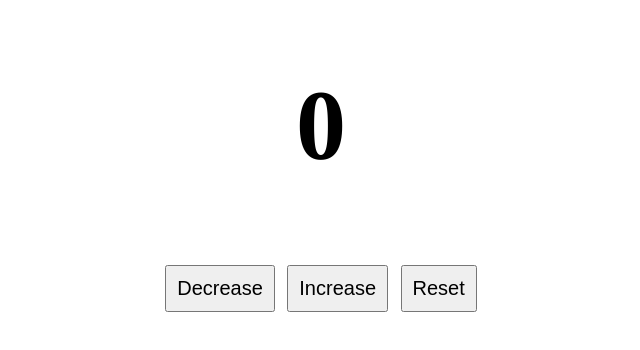
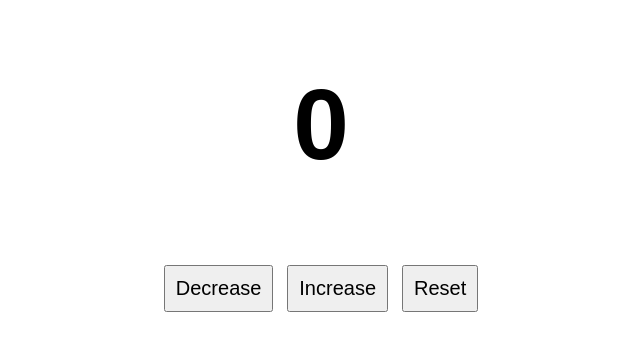
Before and after one commit to SahinShazi/JavaScript-Projects, a plain HTML site: page Projects /Counter logic/index.html in a window 1280 px wide. Shown: the full height of the page, 319-959 px from the left. Drawn offline with Linux system fonts and the light colour scheme.

Commit message:
update style.css

```diff
--- a/Projects /Counter logic/style.css
+++ b/Projects /Counter logic/style.css
@@ -1,5 +1,7 @@
 *{
   user-select: none;
+  font-family: sans-serif;
+  color: black;
 }
 body {
   text-align: center;
```
